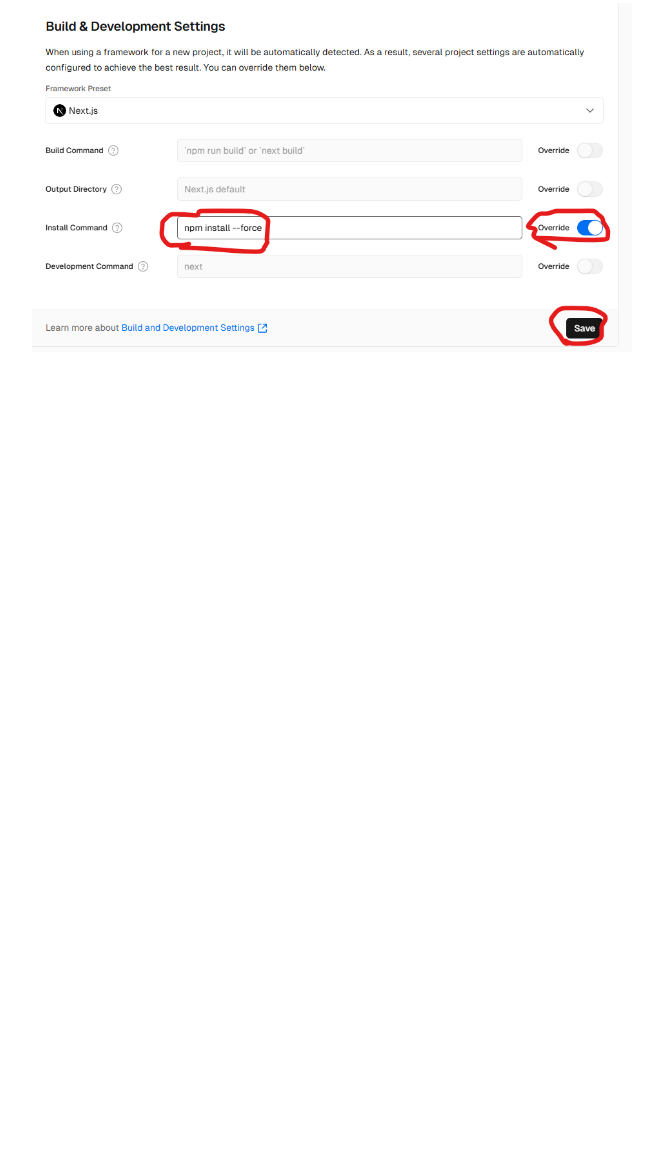
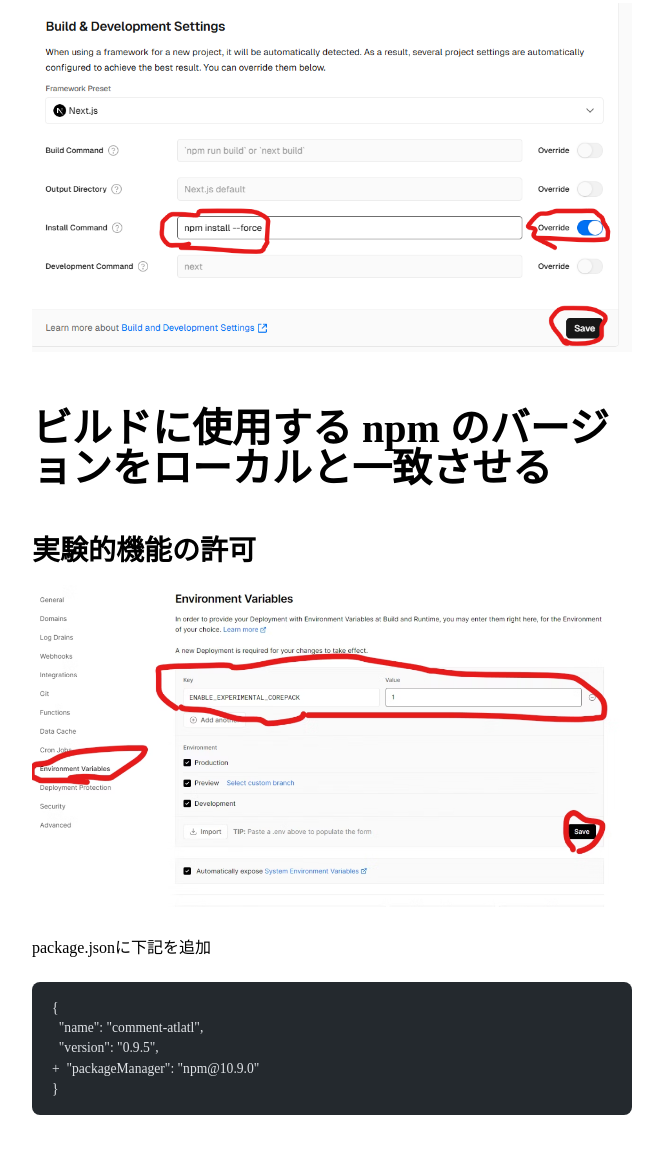
Before and after one commit to hkj-hub/comment-atlatl, an Astro site in the folder docs/astro/: page /comment-atlatl/ja/settings/vercel/vercel in a window 1280 px wide. Shown: the part 1007-2160 px from the top of the page, without its empty margins (312-975 px from the left). Before the commit the page ends 1464 px from the top, so only its background shows below. Built offline with nearby package versions, Linux system fonts and the light colour scheme; Astro itself is replaced by a stand-in of ours; code samples lack their colours.

Commit message:
package managerを指定 #39

````diff
--- a/docs/astro/src/pages/ja/settings/vercel/vercel.md
+++ b/docs/astro/src/pages/ja/settings/vercel/vercel.md
@@ -15,3 +15,17 @@
 
 ![](/comment-atlatl/images/settings/vercel-settings-1.png)
 ![](/comment-atlatl/images/settings/vercel-settings-2.png)
+
+## ビルドに使用する npm のバージョンをローカルと一致させる
+### 実験的機能の許可
+![](/comment-atlatl/images/settings/vercel-settings-3.png)
+
+package.jsonに下記を追加
+
+```diff
+{
+  "name": "comment-atlatl",
+  "version": "0.9.5",
++  "packageManager": "npm@10.9.0"
+}
+```
--- a/package.json
+++ b/package.json
@@ -1,6 +1,6 @@
 {
   "name": "comment-atlatl",
-  "version": "0.9.4",
+  "version": "0.9.5",
   "private": true,
   "scripts": {
     "prepare": "git config --local core.hooksPath .githooks && echo Changed hooks directory when npm install",
@@ -70,5 +70,6 @@
     "tailwindcss": "^3.4.14",
     "typescript": "^5.6.3",
     "typescript-eslint": "^8.12.2"
-  }
+  },
+  "packageManager": "npm@10.9.0"
 }
````
Also changed, not shown: docs/astro/public/images/settings/vercel-settings-3.png (added).
